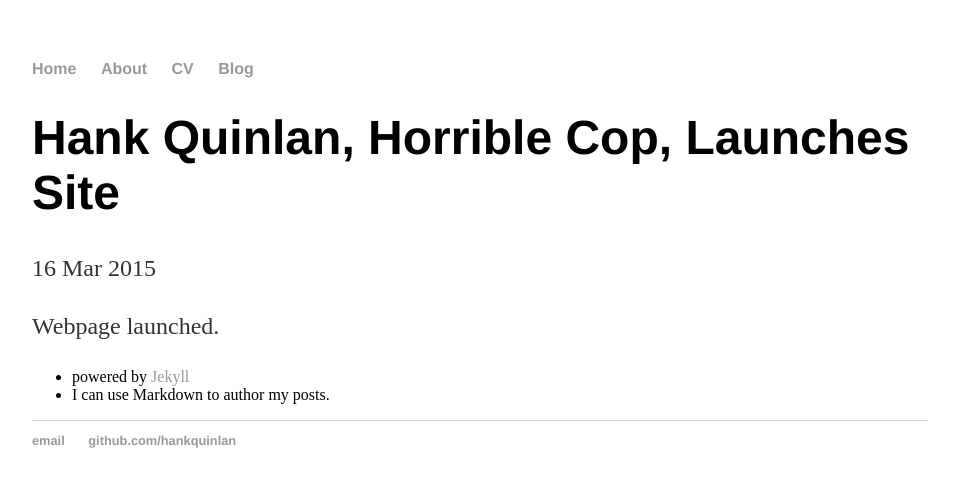
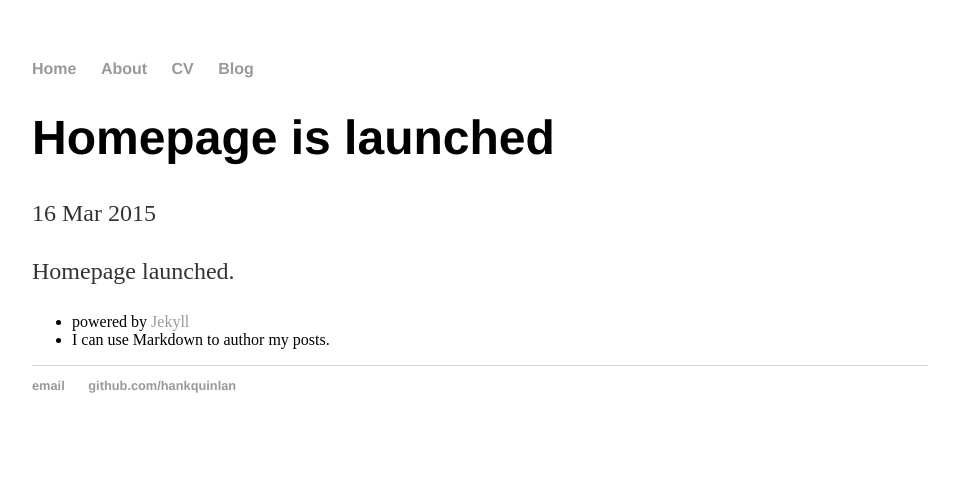
Before and after one commit to phoonhout/phoonhout.github.io, a Jekyll site: the page built from posts/2015-03-16-homepage-launched.md, in a window 1280 px wide. Shown: the top 487 px of the page, without its empty margins (160-1119 px from the left). Built offline with Jekyll 4.4.1, drawn with Linux system fonts in a browser that asks for light colours.

Commit message:
first post

```diff
--- a/posts/2015-03-16-hank-homepage-launched.md
+++ b/posts/2015-03-16-homepage-launched.md
@@ -1,10 +1,10 @@
 ---
 layout: post
-title: "Hank Quinlan, Horrible Cop, Launches Site"
+title: "Homepage is launched"
 date: 2015-03-16
 ---
 
-Webpage launched.
+Homepage launched.
 
 - powered by [Jekyll](http://jekyllrb.com)
 - I can use Markdown to author my posts.
```
